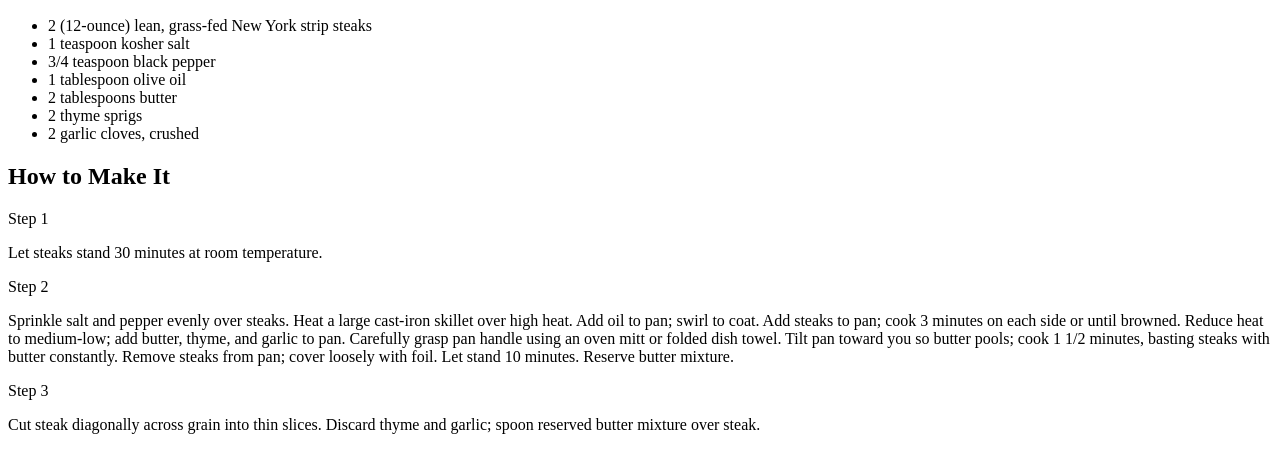
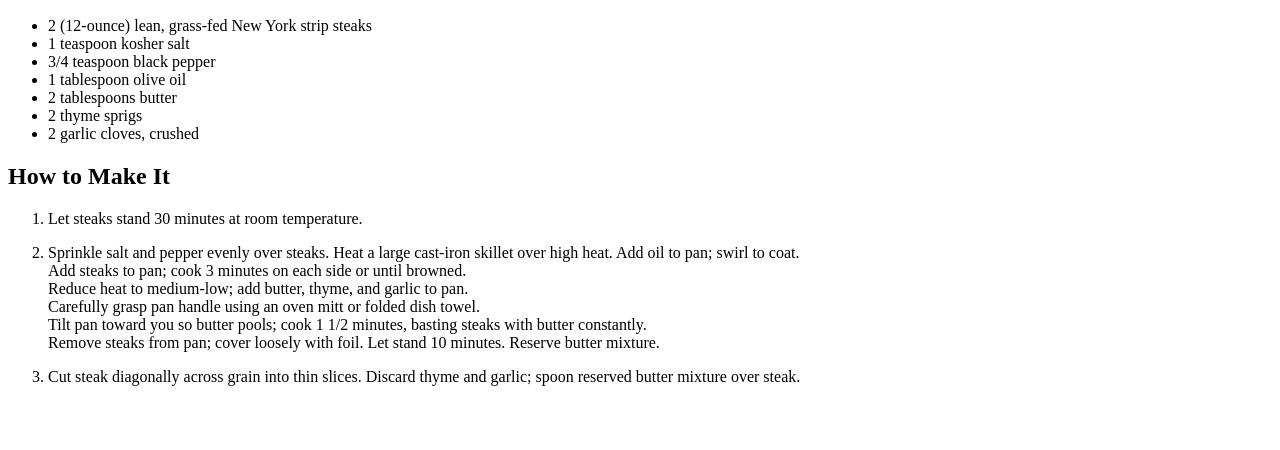
Before and after one commit to Dong-Ha-Lee/intro_webdev, a plain HTML site: page recipe.html in a window 1280 px wide. Shown: the part 434-884 px from the top of the page. After the commit the page ends 836 px from the top, so only its background shows below. Drawn offline with Linux system fonts and the light colour scheme; a web font is replaced by a local one.

Commit message:
list change

```diff
--- a/recipe.html
+++ b/recipe.html
@@ -5,13 +5,14 @@
 <html>
 <head>
   <meta charset="UTF-8">
-  <title>Recipe</title>
+<link href="https://fonts.googleapis.com/css?family=Encode+Sans+Semi+Condensed" rel="stylesheet">
+    <title>Recipe</title>
 </head>
 
 <body>
 <h1> Pan-Seared Strip Steak</h1>
 <img src="http://cdn-image.myrecipes.com/sites/default/files/styles/4_3_horizontal_-_1200x900/public/image/recipes/ck/11/04/seared-strip-steak-ck-x.jpg?itok=2ukHtBa3">
-<div class="ingredients">
+<div>
   <h2>
     Ingredients
   </h2>
@@ -28,27 +29,24 @@
 
 
 
-<div class="recipe-instructions margin-0-auto">
-  <h2 class="margin-0-auto">
+  <h2>
     How to Make It
   </h2>
 
-  <div class="step">
-    <div class="title-text">Step 1</div>
+   <ol>
+       <li>
     <p></p>
     <p> Let steaks stand 30 minutes at room temperature.</p>
-  </div>
-  <div class="step">
-    <div class="title-text">Step 2</div>
+       </li>
+    <li>
     <p></p>
-    <p> Sprinkle salt and pepper evenly over steaks. Heat a large cast-iron skillet over high heat. Add oil to pan; swirl to coat. Add steaks to pan; cook 3 minutes on each side or until browned. Reduce heat to medium-low; add butter, thyme, and garlic to pan. Carefully grasp pan handle using an oven mitt or folded dish towel. Tilt pan toward you so butter pools; cook 1 1/2 minutes, basting steaks with butter constantly. Remove steaks from pan; cover loosely with foil. Let stand 10 minutes. Reserve butter mixture.</p>
-  </div>
-
-  <div class="step">
-    <div class="title-text">Step 3</div>
+    <p> Sprinkle salt and pepper evenly over steaks. Heat a large cast-iron skillet over high heat. Add oil to pan; swirl to coat.<br> Add steaks to pan; cook 3 minutes on each side or until browned. <br>Reduce heat to medium-low; add butter, thyme, and garlic to pan. <br>Carefully grasp pan handle using an oven mitt or folded dish towel. <br>Tilt pan toward you so butter pools; cook 1 1/2 minutes, basting steaks with butter constantly. <br>Remove steaks from pan; cover loosely with foil. Let stand 10 minutes. Reserve butter mixture.</p>
+      </li>
+    <li>
     <p></p>
     <p> Cut steak diagonally across grain into thin slices. Discard thyme and garlic; spoon reserved butter mixture over steak.</p>
-  </div>
-</div>
+   </li>
+      </ol>
+
 </body>
 </html>
```
